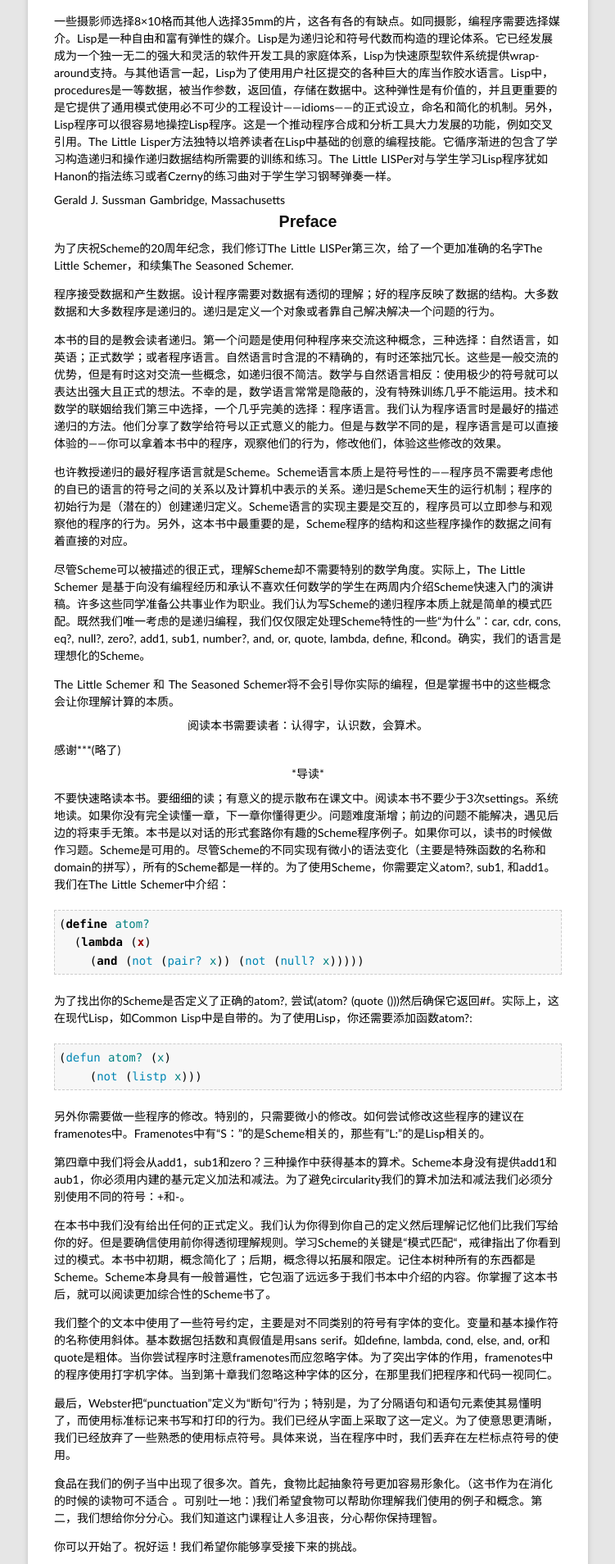
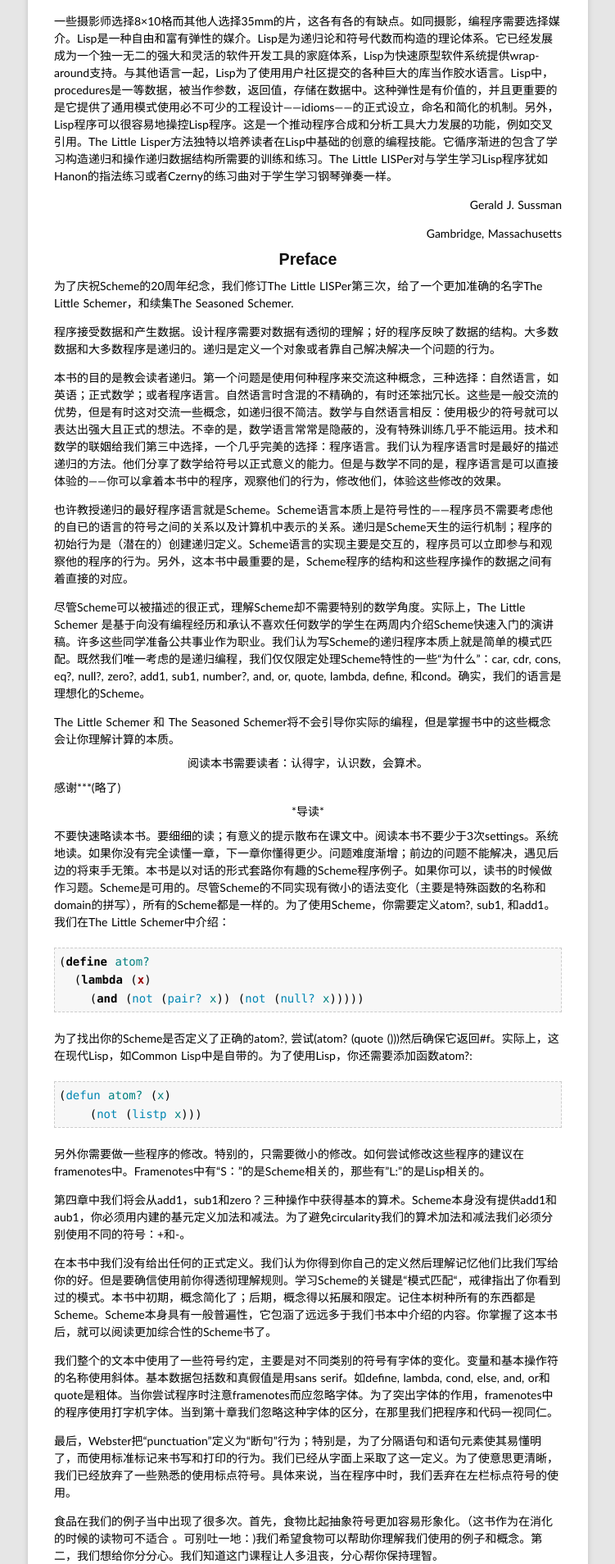
Before and after one commit to rhuichao/uternet.github.io, a Jekyll site: the page built from TLS/00.md, in a window 1280 px wide. Shown: the part 1291-3199 px from the top of the page at 82% size, without its empty margins (264-1015 px from the left). Built offline with Jekyll 4.4.1, drawn with Linux system fonts in a browser that asks for light colours; some web fonts are replaced; Markdown is read by kramdown in place of the engine named in the settings.

Commit message:
new document posted

```diff
--- a/TLS/00.md
+++ b/TLS/00.md
@@ -55,9 +55,8 @@
 
 一些摄影师选择8×10格而其他人选择35mm的片，这各有各的有缺点。如同摄影，编程序需要选择媒介。Lisp是一种自由和富有弹性的媒介。Lisp是为递归论和符号代数而构造的理论体系。它已经发展成为一个独一无二的强大和灵活的软件开发工具的家庭体系，Lisp为快速原型软件系统提供wrap-around支持。与其他语言一起，Lisp为了使用用户社区提交的各种巨大的库当作胶水语言。Lisp中，procedures是一等数据，被当作参数，返回值，存储在数据中。这种弹性是有价值的，并且更重要的是它提供了通用模式使用必不可少的工程设计——idioms——的正式设立，命名和简化的机制。另外，Lisp程序可以很容易地操控Lisp程序。这是一个推动程序合成和分析工具大力发展的功能，例如交叉引用。The Little Lisper方法独特以培养读者在Lisp中基础的创意的编程技能。它循序渐进的包含了学习构造递归和操作递归数据结构所需要的训练和练习。The Little LISPer对与学生学习Lisp程序犹如Hanon的指法练习或者Czerny的练习曲对于学生学习钢琴弹奏一样。
 
-<right>Gerald J. Sussman</right>
-
-<right>Gambridge, Massachusetts</right>
+<p align="right">Gerald J. Sussman</p>
+<p align="right">Gambridge, Massachusetts</p>
 
 ##<center>Preface<center>
 
@@ -110,6 +109,5 @@
 你可以开始了。祝好运！我们希望你能够享受接下来的挑战。
 
 <p align="right">Bon appetit !</p>
-
 <p align="right">Daniel P. Friedman</p>
 <p align="right">Matthias Felleisen</p>
```
